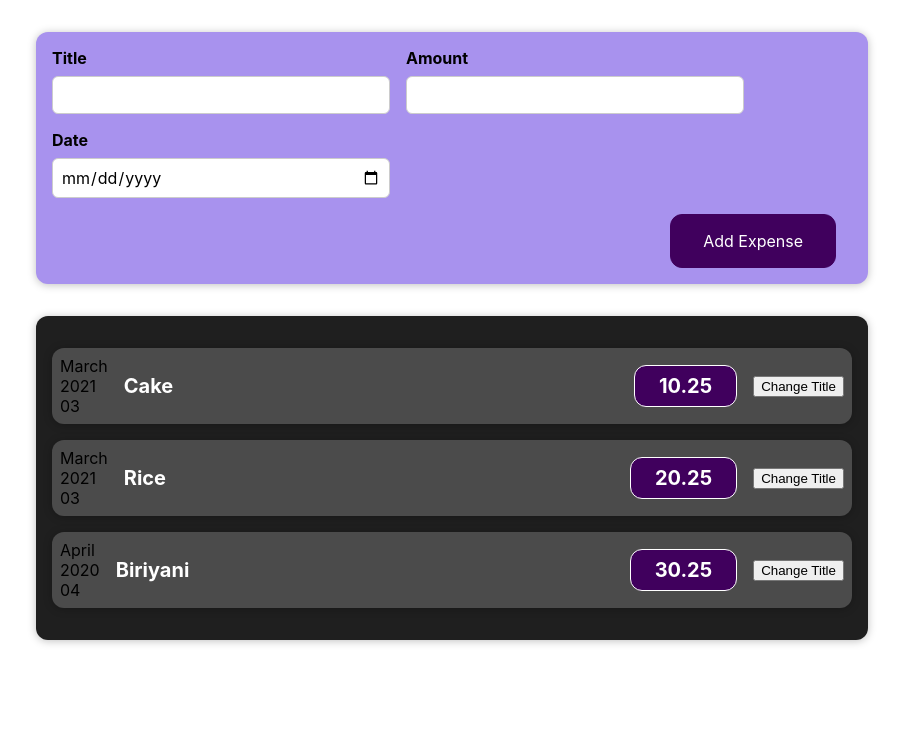
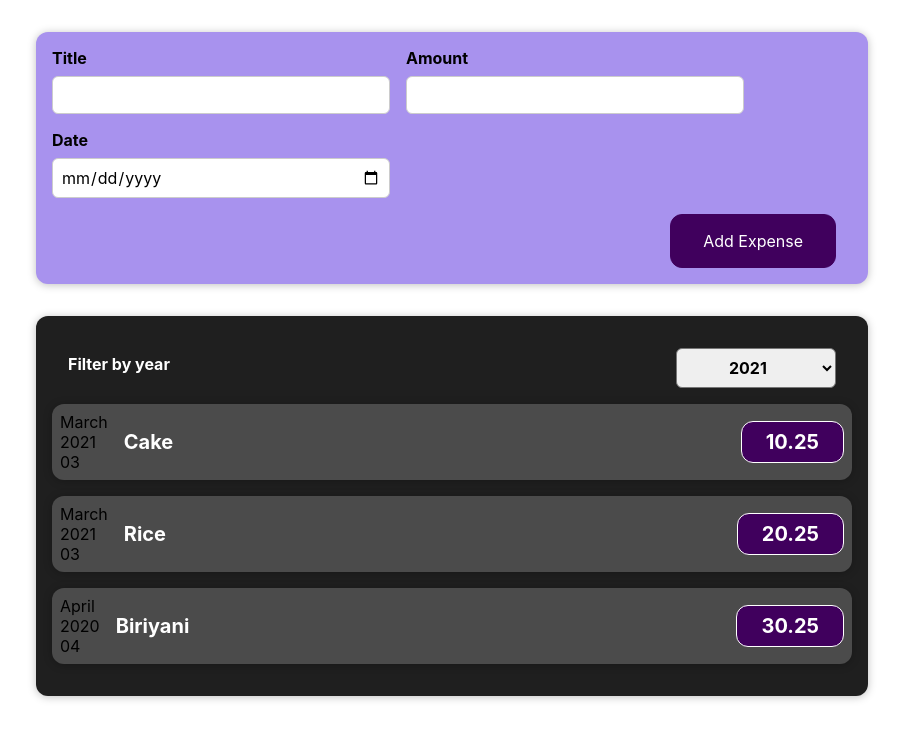
Before and after one commit to Sudarshan-Gowda/ReactJS-Concepts, a React (Create React App) app in the folder expense-tracker/: page / in a window 1280 px wide. Shown: the top 740 px of the page, without its empty margins (188-1091 px from the left). Built offline with nearby package versions, Linux system fonts and the light colour scheme.

Commit message:
File changes

```diff
--- a/expense-tracker/src/App.js
+++ b/expense-tracker/src/App.js
@@ -25,10 +25,8 @@ const App = () => {
   ];
 
   const addExpenseHandler = (expense) => {
-    console.log(expense);
+    //console.log(expense);
   };
-
-  console.log(expenses);
 
   return (
     <div>
--- a/expense-tracker/src/components/Expenses/ExpenseItem.js
+++ b/expense-tracker/src/components/Expenses/ExpenseItem.js
@@ -1,25 +1,14 @@
-import { useState } from "react";
 import Card from "../UI/Card";
 import ExpenseDate from "./ExpenseDate";
 import "./ExpenseItem.css";
 
 const ExpenseItem = (props) => {
-  const amount = props.amount;
-  const [title, setTitle] = useState(props.title);
-
-  const changeTitle = () => {
-    setTitle("Changed!!");
-  };
-
   return (
     <Card className='expense-item'>
       <ExpenseDate date={props.date} />
       <div className='expense-item__description'>
-        <h2>{title}</h2>
-        <div className='expense-item__price'>{amount}</div>
-        <button className='button' type='submit' onClick={changeTitle}>
-          Change Title
-        </button>
+        <h2>{props.title}</h2>
+        <div className='expense-item__price'>{props.amount}</div>
       </div>
     </Card>
   );
--- a/expense-tracker/src/components/Expenses/Expenses.js
+++ b/expense-tracker/src/components/Expenses/Expenses.js
@@ -1,11 +1,25 @@
+import { useState } from "react";
 import Card from "../UI/Card";
 import ExpenseItem from "./ExpenseItem";
 import "./Expenses.css";
+import ExpensesFilter from "./ExpensesFilter";
 
 const Expenses = (props) => {
   const expenses = props.expenses;
+
+  const [filteredYear, setFilteredYear] = useState("2021");
+
+  const selectedYearData = (selectedYear) => {
+    console.log(selectedYear);
+    setFilteredYear(selectedYear);
+  };
+
   return (
     <Card className='expenses'>
+      <ExpensesFilter
+        selected={filteredYear}
+        onChangeFilter={selectedYearData}
+      />
       <ExpenseItem
         title={expenses[0].title}
         amount={expenses[0].amount}
--- /dev/null
+++ b/expense-tracker/src/components/Expenses/ExpensesFilter.css
@@ -0,0 +1,24 @@
+.expenses-filter {
+  color: white;
+  padding: 0 1rem;
+}
+
+.expenses-filter__control {
+  display: flex;
+  width: 100%;
+  align-items: center;
+  justify-content: space-between;
+  margin: 1rem 0;
+}
+
+.expenses-filter label {
+  font-weight: bold;
+  margin-bottom: 0.5rem;
+}
+
+.expenses-filter select {
+  font: inherit;
+  padding: 0.5rem 3rem;
+  font-weight: bold;
+  border-radius: 6px;
+}
--- /dev/null
+++ b/expense-tracker/src/components/Expenses/ExpensesFilter.js
@@ -0,0 +1,23 @@
+import "./ExpensesFilter.css";
+
+const ExpensesFilter = (props) => {
+  const dropdownChangeHandler = (event) => {
+    props.onChangeFilter(event.target.value);
+  };
+
+  return (
+    <div className='expenses-filter'>
+      <div className='expenses-filter__control'>
+        <label>Filter by year</label>
+        <select value={props.selected} onChange={dropdownChangeHandler}>
+          <option value='2022'>2022</option>
+          <option value='2021'>2021</option>
+          <option value='2020'>2020</option>
+          <option value='2019'>2019</option>
+        </select>
+      </div>
+    </div>
+  );
+};
+
+export default ExpensesFilter;
```
